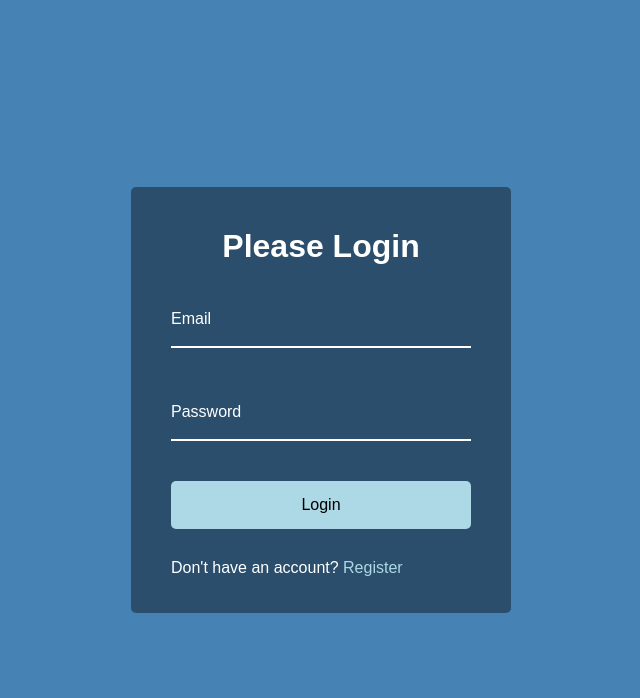
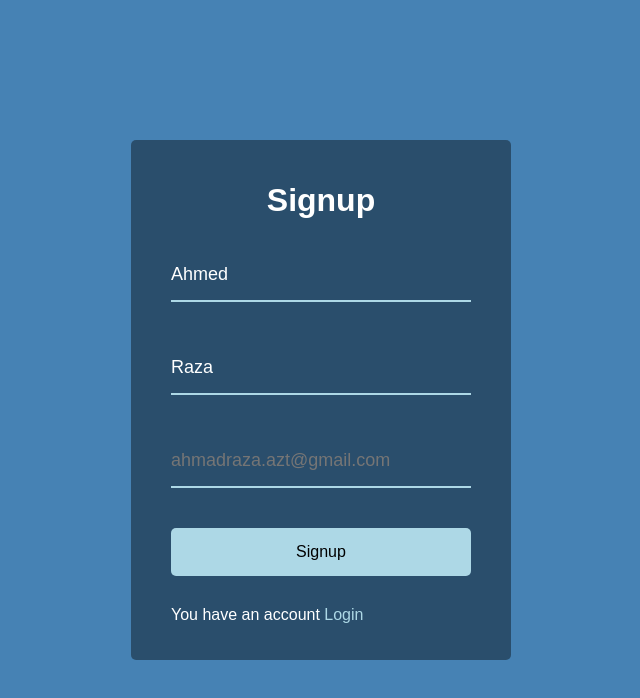
Before and after one commit to ahmedrazachandio/react-formik-and-yup, a React (Create React App) app: page / in a window 1280 px wide. Shown: the top 698 px of the page, without its empty margins (319-959 px from the left). Built offline with nearby package versions, Linux system fonts and the light colour scheme.

Commit message:
some changes

```diff
--- a/src/App.js
+++ b/src/App.js
@@ -17,8 +17,8 @@ function App() {
   return (
     <div className="App">
 
-       <Login />
-       {/* <Signup />   */}
+       {/* <Login />   */}
+       <Signup />
 
 
 
--- a/src/components/signup.jsx
+++ b/src/components/signup.jsx
@@ -10,30 +10,33 @@ function Signup() {
       <h1>Signup</h1>
       <Formik
         initialValues={{
-          firstName: '',
-          lastName: '',
+          firstName: 'Ahmed',
+          lastName: 'Raza',
           email: '',
         }}
         onSubmit={async (values) => {
-          await new Promise((r) => setTimeout(r, 500));
-          alert(JSON.stringify(values, null, 2));
+          console.log("values :" , values)
         }}
       >
         <Form>
-          <label htmlFor="firstName">First Name</label>
-          <Field id="firstName" name="firstName" placeholder="Jane" />
+          <div className="form-control">
+            <Field id="firstName" name="firstName" placeholder="Jane" required />
 
-          <label htmlFor="lastName">Last Name</label>
-          <Field id="lastName" name="lastName" placeholder="Doe" />
-
-          <label htmlFor="email">Email</label>
+          </div>
+          <div className="form-control">
+            <Field id="lastName" name="lastName" placeholder="Doe" required />
+          </div>
+          <div className="form-control">
             <Field
               id="email"
               name="email"
-            placeholder="jane@acme.com"
+              placeholder="ahmadraza.azt@gmail.com"
               type="email"
             />
-          <button type="submit">Submit</button>
+          </div>
+          <button className="btn" type="submit">Signup</button>
+
+            <p className="text">You have an account <a href="#">Login</a> </p>
         </Form>
       </Formik>
 
@@ -60,11 +63,11 @@ function Signup() {
             <input type="password" id="rePassword" required />
             <label>Confirm Password</label>
             </div>
-
             <button className="btn" type="submit" onclick="signUp()">Signup</button>
 
             <p className="text">You have an account <a href="index.html">Login</a> </p>
         </form> */}
+
     </div>
   );
 }
```
Also changed, not shown: firebase.json (added), 1 other file (tests, documents, lock files or other folders). Lines whose indentation alone changed are shown as unchanged.
